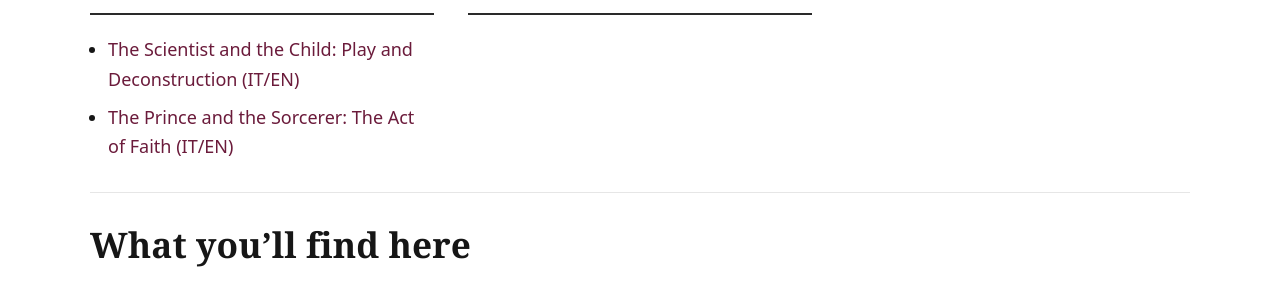
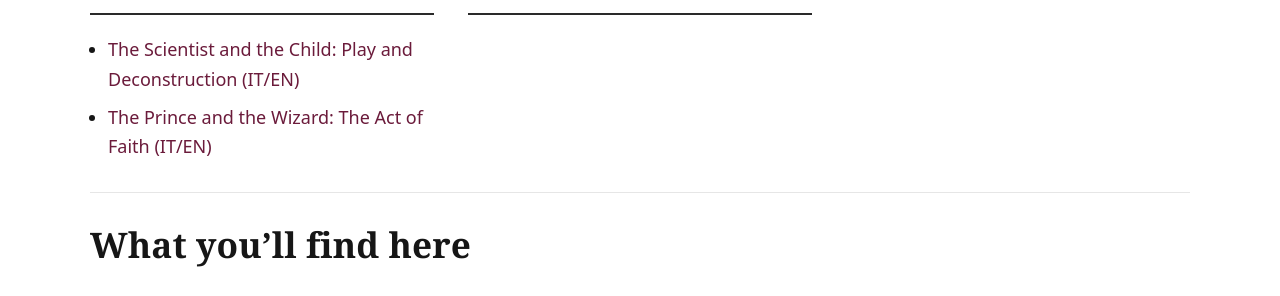
Before and after one commit to ldicairano/website, a Jekyll site: the page essays-on-science/index.html, which Jekyll copies as it is, in a window 1280 px wide. Shown: the part 294-590 px from the top of the page. Built offline with Jekyll 4.4.1, drawn with Linux system fonts in a browser that asks for light colours.

Commit message:
Update site

```diff
--- a/essays-on-science/index.html
+++ b/essays-on-science/index.html
@@ -37,7 +37,7 @@
         <div class="drop__content">
           <ul class="linklist">
             <li><a href="topics/scienza-e-gioco.html">The Scientist and the Child: Play and Deconstruction (IT/EN)</a></li>
-            <li><a href="topics/il-principe-e-lo-stregone.html.html">The Prince and the Sorcerer: The Act of Faith  (IT/EN)</a></li>
+            <li><a href="topics/il-principe-e-lo-stregone.html">The Prince and the Wizard: The Act of Faith  (IT/EN)</a></li>
           </ul>
         </div>
       </details>
```
